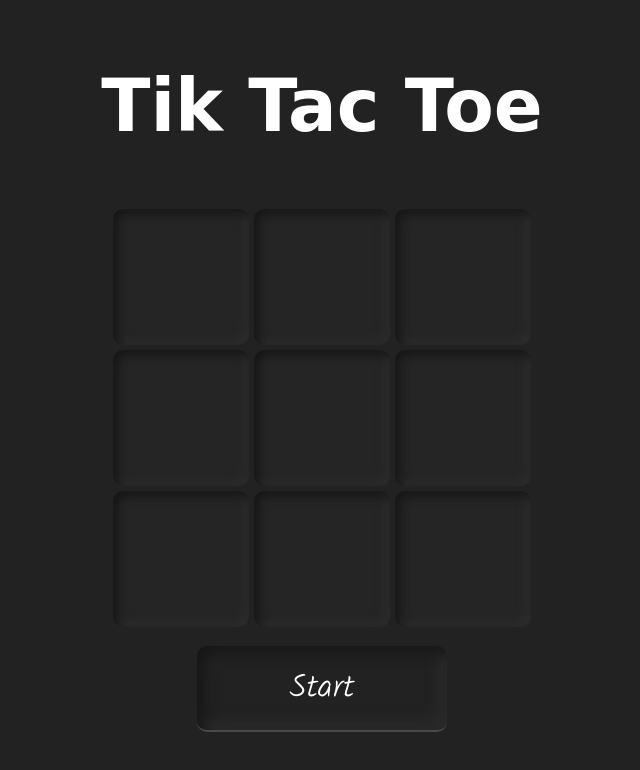
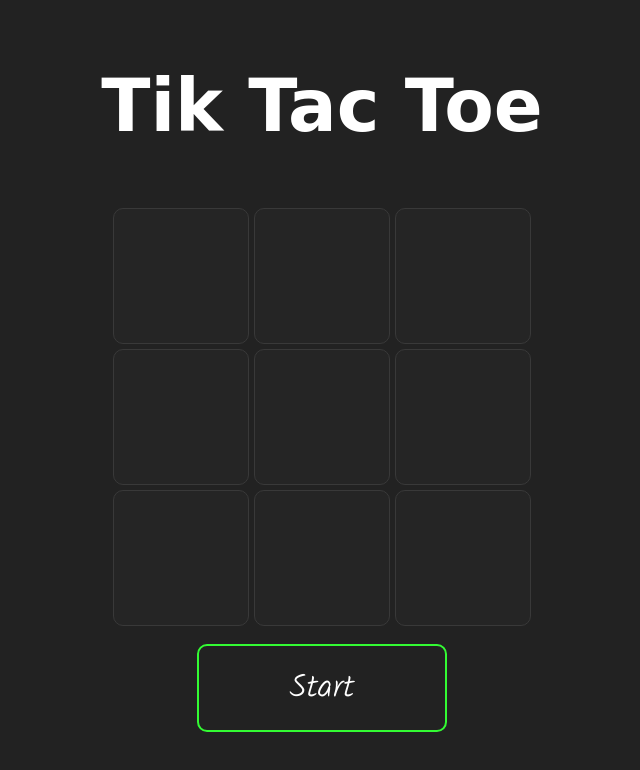
Before and after one commit to Sagar-Sharma-7/Tic-Tac-Toe, a plain HTML site: page index.html in a window 1280 px wide. Shown: the whole page, without its empty margins (318-958 px from the left). Drawn offline with nearby package versions, Linux system fonts and the light colour scheme; a web font is replaced by a local one.

Commit message:
removed 3d effect from boxes and btn

```diff
--- a/public/style/style.scss
+++ b/public/style/style.scss
@@ -51,8 +51,7 @@ header{
         grid-gap: 5px;
         .box{
             background: #252525;
-            box-shadow: inset 5px 5px 10px #171717,
-            inset -5px -5px 10px #2d2d2d;
+            border: 1px solid rgb(57, 57, 57);
             border-radius: 10px;
             cursor: pointer;
             @include flex();
@@ -81,15 +80,14 @@ header{
     }
     #start_btn{
         background: #222222;
-        box-shadow: inset 7px 7px 14px #171717,
-            inset -7px -7px 14px #2d2d2d;
         width: 250px;
         padding: 2vh;
-        border-bottom: 2px solid #494949;
+        border: 2px solid rgb(51, 251, 51);
         font-family: 'Kalam', cursive;
         transition: 500ms;
         &:hover{
             border-bottom: 2px solid white;
+            background: rgb(51, 251, 51);
         }
     }
 }
```
Also changed, not shown: public/style/style.css, 1 other file.
